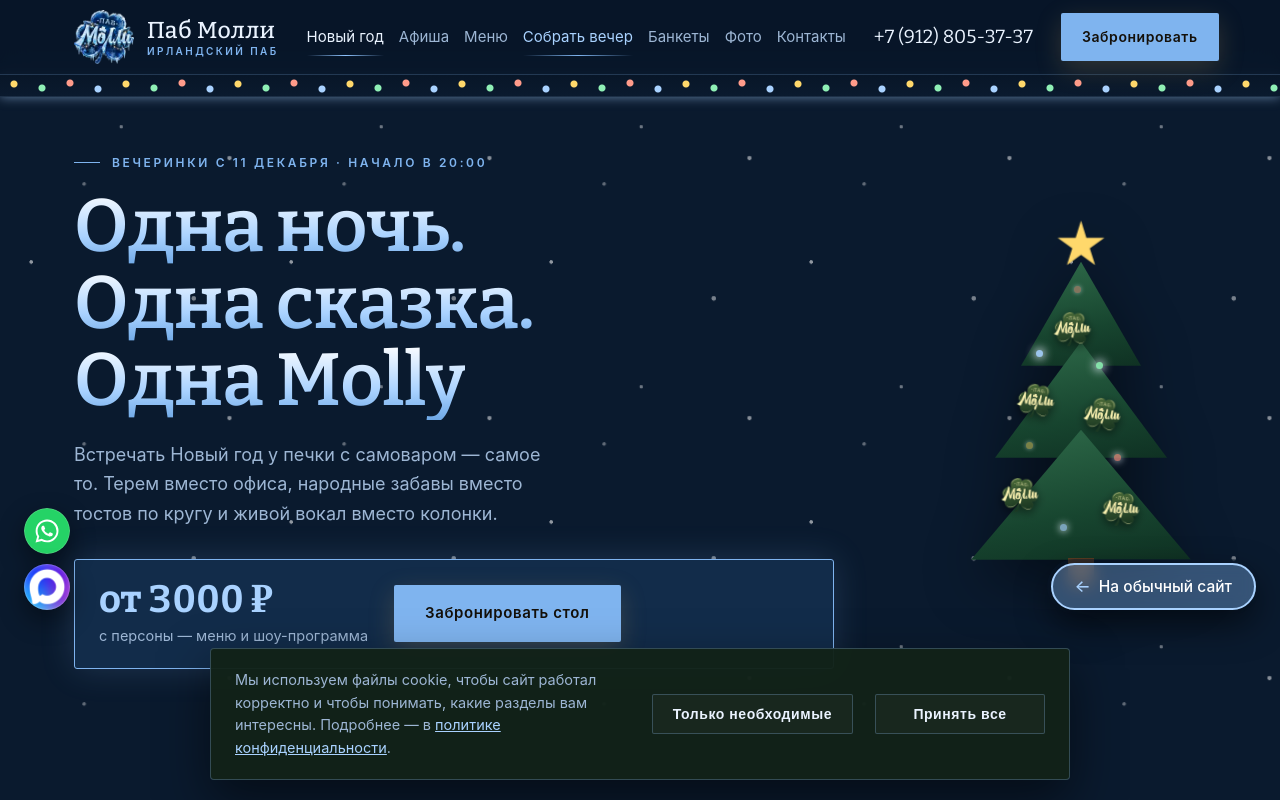
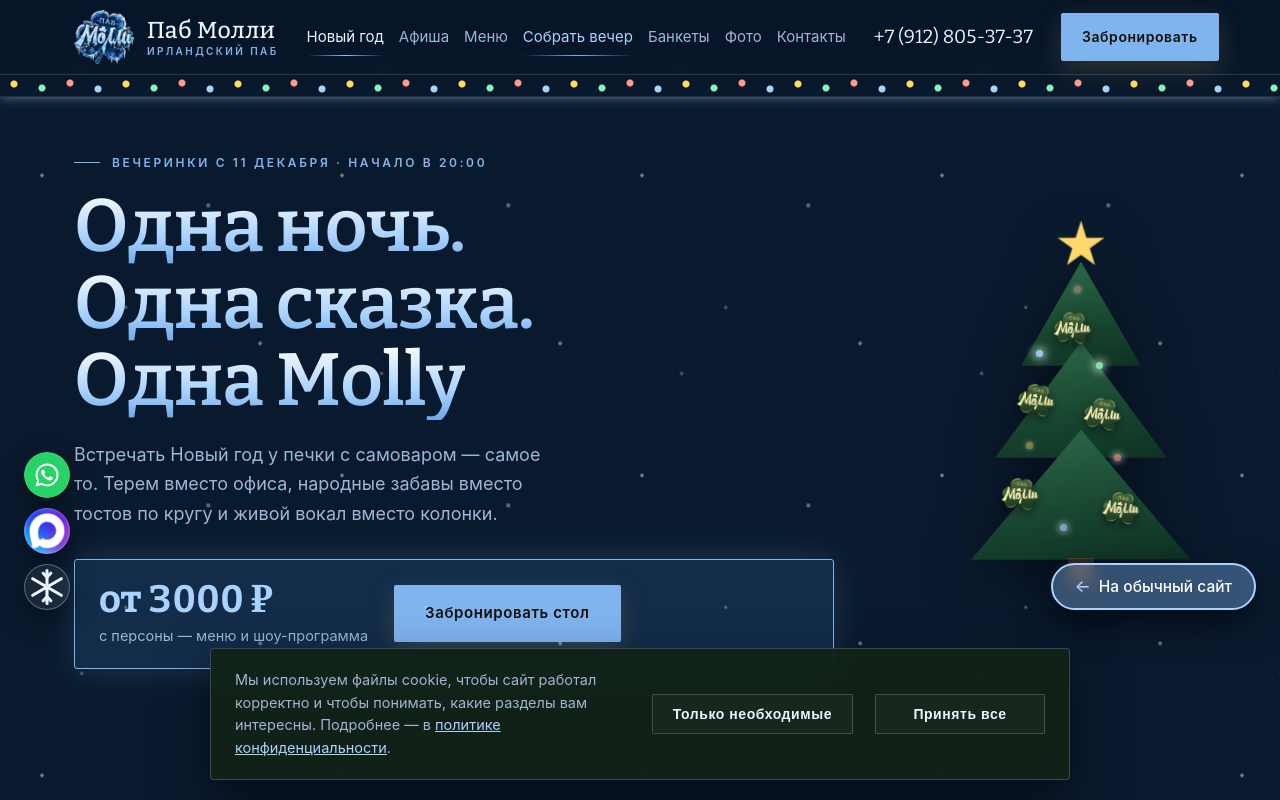
Before and after one commit to skim-stroy74/molly, a plain HTML site: page novyi-god.html in a window 1280 px wide. Shown: the top 800 px of the page. Drawn offline with Linux system fonts and the light colour scheme.

Commit message:
Снег по всему сайту и кнопка, которой его выключают
Раньше снег шёл только на первом экране главной и кончался вместе
с шапкой при прокрутке. Теперь это один слой на всё окно, он есть
на каждой странице — афиша, фото, собрать вечер, новогодняя,
документы.

Слой прибит к окну, а не к странице, и сквозь него ничего
не нажимается: ни ссылки, ни кнопки не перекрываются.

Рядом с кружками WhatsApp и MAX появилась третья кнопка —
снежинка. Нажал: снег останавливается, снежинка перечёркивается.
Выбор запоминается и переносится на другие страницы и на
следующий заход.

При системной настройке «меньше движения» снега по умолчанию нет:
человек уже сказал системе, что анимация ему мешает. Кнопка при
этом остаётся — захочет, включит сам.

На новогодней странице убран её собственный снег первого экрана
и погашена общая гирлянда из шапки: там своя, синяя, отдельной
полосой. Иначе висели бы две сразу.

Co-Authored-By: Claude Opus 5 <noreply@anthropic.com>

```diff
--- a/novyi-god.html
+++ b/novyi-god.html
@@ -25,7 +25,7 @@
 <script>document.documentElement.className+=' js';</script>
 <link rel="stylesheet" href="style.css">
 </head>
-<body class="ng">
+<body class="ng ny">
 <a class="skip" href="#main">Перейти к содержимому</a>
 
 <header class="hdr">
@@ -58,7 +58,6 @@
 <div class="ng-garland" aria-hidden="true"></div>
 
 <section class="sec ng-hero">
-  <div class="ng-snow" aria-hidden="true"></div>
   <div class="wrap">
     <div class="ng-hero-row">
       <div class="ng-head rv">
@@ -373,6 +372,7 @@
 <script src="install.js" defer></script>
 <script src="anons.js" defer></script>
 <script src="cookie.js" defer></script>
+<script src="sneg.js" defer></script>
 <script>
   /* Меню в шапке на телефоне открывается той же кнопкой, что и на
      остальных страницах. Логика простая, отдельный файл заводить не за чем. */
--- /dev/null
+++ b/sneg.js
@@ -0,0 +1,71 @@
+/* Снег по всей странице и кнопка, которой его можно выключить.
+
+   Включается классом ny у тела страницы — тем же, которым включено
+   остальное новогоднее оформление. Убрали класс в январе — вместе
+   с гирляндой пропадёт и снег, и кнопка.
+
+   Слой снега один на всю страницу и прибит к окну, а не к первому
+   экрану: иначе при прокрутке снег кончался бы вместе с шапкой.
+   Сквозь него ничего не нажимается — pointer-events отключены.
+
+   Выбор гостя запоминается: выключил снег — он остаётся выключенным
+   и на других страницах, и при следующем заходе. */
+(function () {
+  if (!document.body.classList.contains('ny')) return;
+
+  var КЛЮЧ = 'molly_sneg';
+
+  function выбор() {
+    try { return localStorage.getItem(КЛЮЧ); } catch (e) { return null; }
+  }
+  function запомнить(v) {
+    try { localStorage.setItem(КЛЮЧ, v); } catch (e) {}
+  }
+
+  /* При системной настройке «меньше движения» снега нет по умолчанию:
+     человек уже сказал системе, что анимация ему мешает. Включить
+     вручную всё равно можно — кнопка на месте. */
+  var тише = window.matchMedia && window.matchMedia('(prefers-reduced-motion: reduce)').matches;
+  var идёт = выбор() === null ? !тише : выбор() === 'да';
+
+  var слой = document.createElement('div');
+  слой.className = 'sneg';
+  слой.setAttribute('aria-hidden', 'true');
+  document.body.appendChild(слой);
+
+  /* Кнопка встаёт к кружкам мессенджеров: там гость уже привык искать
+     круглые кнопки, и отдельный угол под неё занимать незачем. */
+  var гнездо = document.querySelector('.mess');
+  var кнопка = document.createElement('button');
+  кнопка.type = 'button';
+  кнопка.className = 'mess-a sneg-кнопка';
+  (гнездо || document.body).appendChild(кнопка);
+
+  function снежинка(включено) {
+    /* Перечёркнутая снежинка, когда снег выключен. */
+    return '<svg viewBox="0 0 24 24" width="22" height="22" aria-hidden="true" focusable="false">' +
+      '<g fill="none" stroke="currentColor" stroke-width="1.7" stroke-linecap="round">' +
+      '<path d="M12 3v18M4.2 7.5l15.6 9M19.8 7.5l-15.6 9"/>' +
+      '<path d="M12 6.6 9.9 4.5M12 6.6l2.1-2.1M12 17.4l-2.1 2.1M12 17.4l2.1 2.1"/>' +
+      '</g>' +
+      (включено ? '' : '<path d="M4 20 20 4" stroke="currentColor" stroke-width="1.9" stroke-linecap="round"/>') +
+      '</svg>';
+  }
+
+  function показать() {
+    слой.classList.toggle('on', идёт);
+    кнопка.innerHTML = снежинка(идёт);
+    var подпись = идёт ? 'Выключить снег' : 'Включить снег';
+    кнопка.setAttribute('aria-label', подпись);
+    кнопка.setAttribute('aria-pressed', идёт ? 'true' : 'false');
+    кнопка.title = подпись;
+  }
+
+  кнопка.addEventListener('click', function () {
+    идёт = !идёт;
+    запомнить(идёт ? 'да' : 'нет');
+    показать();
+  });
+
+  показать();
+})();
--- a/style.css
+++ b/style.css
@@ -2038,31 +2038,42 @@ body.ny .hdr::after{
   filter:drop-shadow(0 0 5px rgba(224,188,116,.5));
   animation:огоньки 4s steps(1) infinite;
 }
+/* У новогодней страницы гирлянда своя, синяя и отдельной полосой.
+   Общую из шапки там гасим, иначе висят две сразу. */
+body.ng .hdr::after{display:none}
 @keyframes огоньки{
   0%,100%{opacity:1}
   50%{opacity:.6}
 }
 
-/* Снег только на первом экране. Лежит под затемняющими градиентами
-   .hero-bg, поэтому текст поверх него читается как читался. */
-body.ny .ny-snow{
-  position:absolute;inset:0;pointer-events:none;z-index:0;
+/* Снег на всю страницу, прибит к окну: привязанный к первому экрану
+   он кончался бы вместе с шапкой при прокрутке. Сквозь слой ничего
+   не нажимается, поэтому он не мешает ни ссылкам, ни кнопкам. */
+.sneg{
+  position:fixed;inset:0;pointer-events:none;z-index:40;
+  opacity:0;transition:opacity .4s ease;
   background:
-    radial-gradient(circle at 14% 20%,rgba(255,255,255,.4) 0 1.5px,transparent 2px),
-    radial-gradient(circle at 72% 30%,rgba(255,255,255,.32) 0 1.8px,transparent 2.4px),
+    radial-gradient(circle at 14% 20%,rgba(255,255,255,.42) 0 1.5px,transparent 2px),
+    radial-gradient(circle at 72% 30%,rgba(255,255,255,.34) 0 1.8px,transparent 2.4px),
     radial-gradient(circle at 40% 64%,rgba(255,255,255,.3) 0 1.3px,transparent 1.9px),
-    radial-gradient(circle at 88% 76%,rgba(255,255,255,.36) 0 1.6px,transparent 2.2px),
-    radial-gradient(circle at 24% 86%,rgba(255,255,255,.26) 0 1.4px,transparent 2px);
+    radial-gradient(circle at 88% 76%,rgba(255,255,255,.38) 0 1.6px,transparent 2.2px),
+    radial-gradient(circle at 24% 86%,rgba(255,255,255,.28) 0 1.4px,transparent 2px);
   background-size:300px 300px;
-  animation:снежок 26s linear infinite;
-}
+}
+.sneg.on{opacity:1;animation:снежок 26s linear infinite}
 @keyframes снежок{
   from{background-position:0 -300px,0 -300px,0 -300px,0 -300px,0 -300px}
   to{background-position:0 300px,-40px 300px,30px 300px,-20px 300px,50px 300px}
 }
+/* Кнопка снега живёт среди кружков мессенджеров и повторяет их форму. */
+.sneg-кнопка{
+  border:1px solid var(--line);cursor:pointer;padding:0;
+  background:rgba(255,255,255,.06);color:var(--cream);
+}
+.sneg-кнопка:hover{border-color:var(--brass);color:#fff}
+}
 
 /* «Меньше движения» в системе — огоньки не мигают, снег не идёт. */
 @media(prefers-reduced-motion:reduce){
   body.ny .hdr::after{animation:none}
-  body.ny .ny-snow{animation:none;opacity:.5}
-}
+  }
```
Also changed, not shown: afisha.html (+2 -1 lines), foto.html (+2 -1 lines), index.html (+1 -1 lines), politika.html (+2 -1 lines), usloviya.html (+2 -1 lines), vecher.html (+2 -1 lines).
